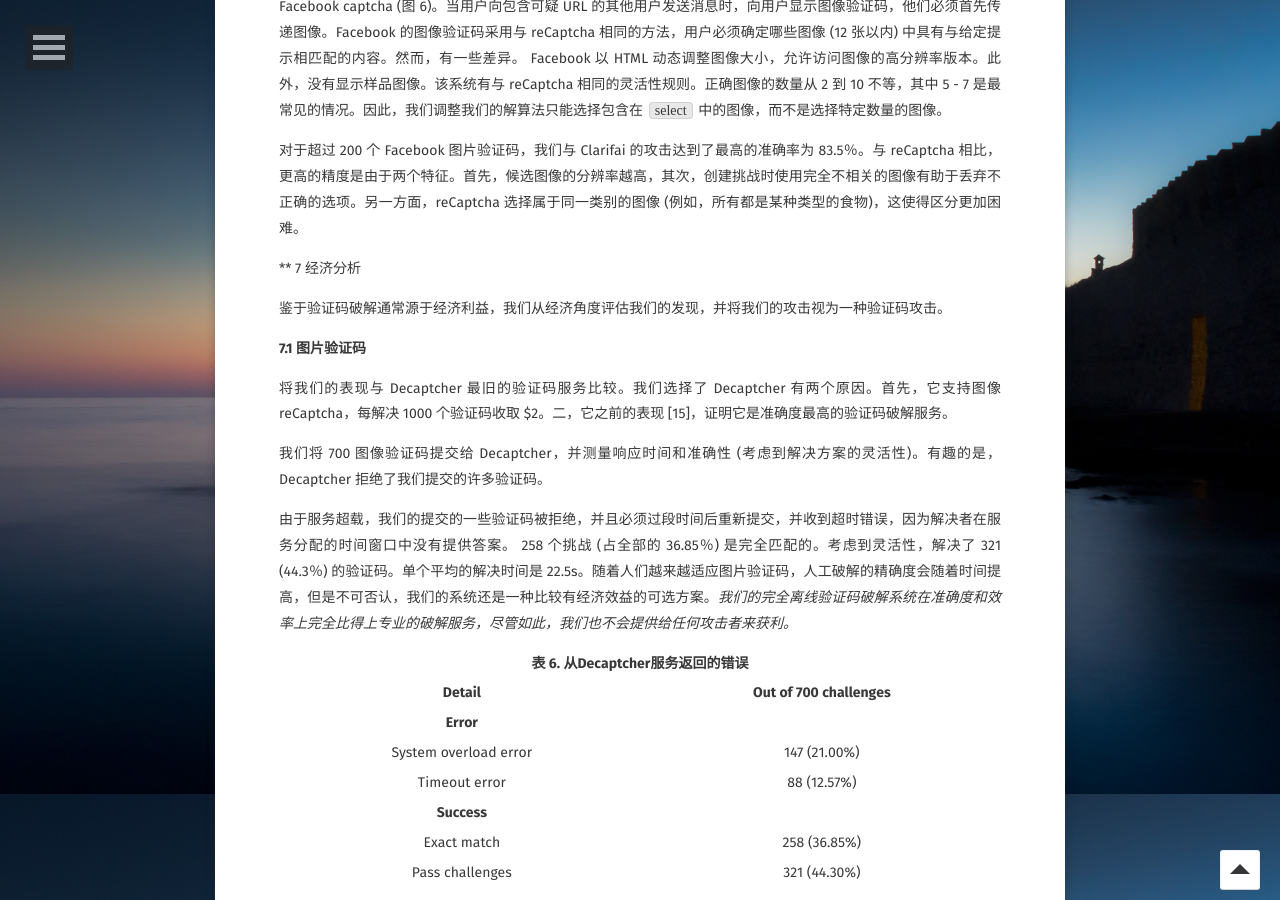
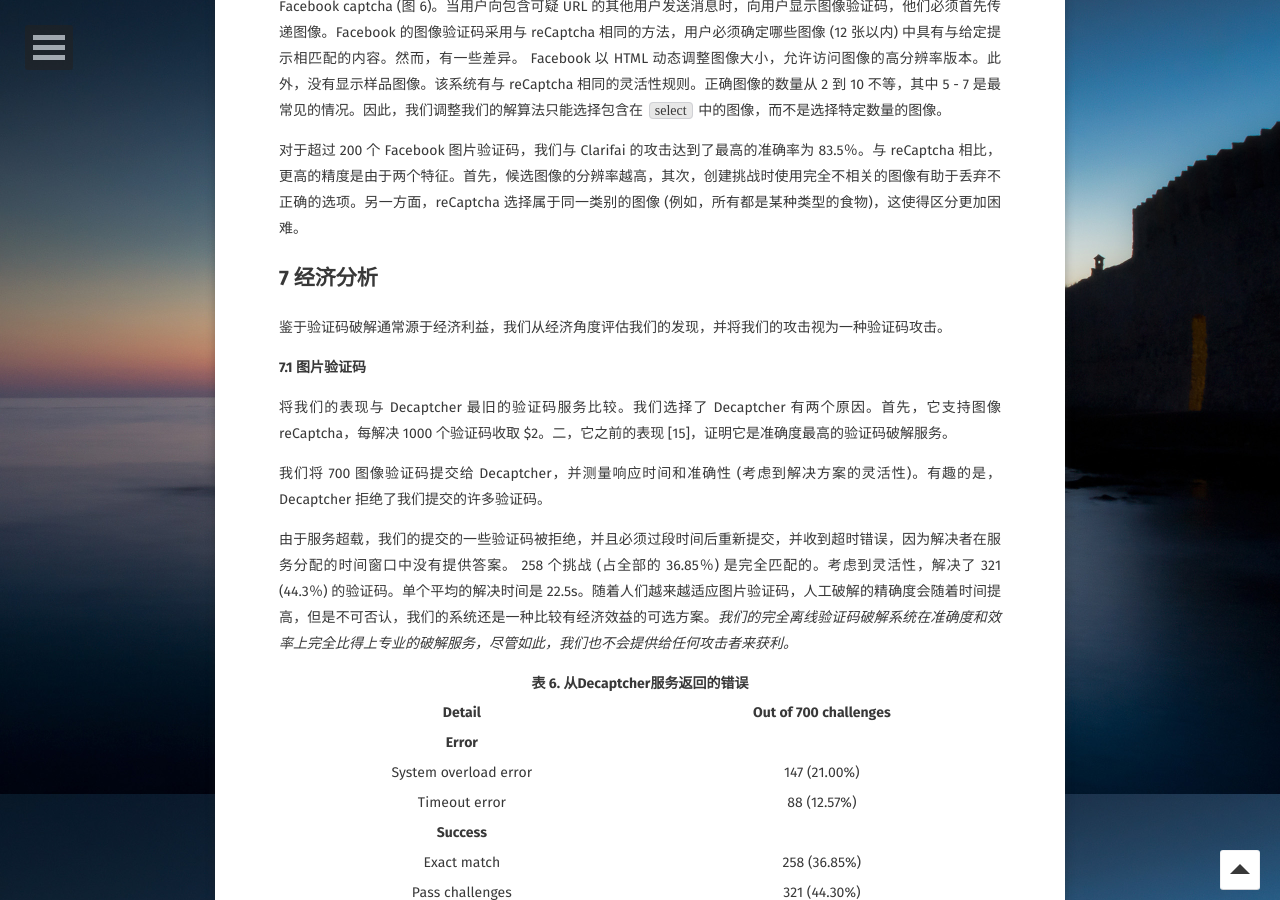
Before and after one commit to AurevoirXavier/deprecated-AurevoirXavier.github.io, a Jekyll site: the page built from _posts/2017-4-19-reCAPTCHA.md, in a window 1280 px wide and 900 px high, scrolled down 11806 px. Built offline with Jekyll 4.4.1, drawn with Linux system fonts in a browser that asks for light colours; some web fonts are replaced; comment, search, counter and statistics services are not loaded.

Commit message:
20:40/04/21/17

```diff
--- a/_posts/2017-4-19-reCAPTCHA.md
+++ b/_posts/2017-4-19-reCAPTCHA.md
@@ -249,7 +249,7 @@ Jia 等人 [13] 发布了 Caffe，这是一个深入的学习框架，我们也
 
 对于超过 200 个 Facebook 图片验证码，我们与 Clarifai 的攻击达到了最高的准确率为 83.5％。与 reCaptcha 相比，更高的精度是由于两个特征。首先，候选图像的分辨率越高，其次，创建挑战时使用完全不相关的图像有助于丢弃不正确的选项。另一方面，reCaptcha 选择属于同一类别的图像 (例如，所有都是某种类型的食物)，这使得区分更加困难。
 
-** 7 经济分析
+## 7 经济分析
 
 鉴于验证码破解通常源于经济利益，我们从经济角度评估我们的发现，并将我们的攻击视为一种验证码攻击。
 
```
